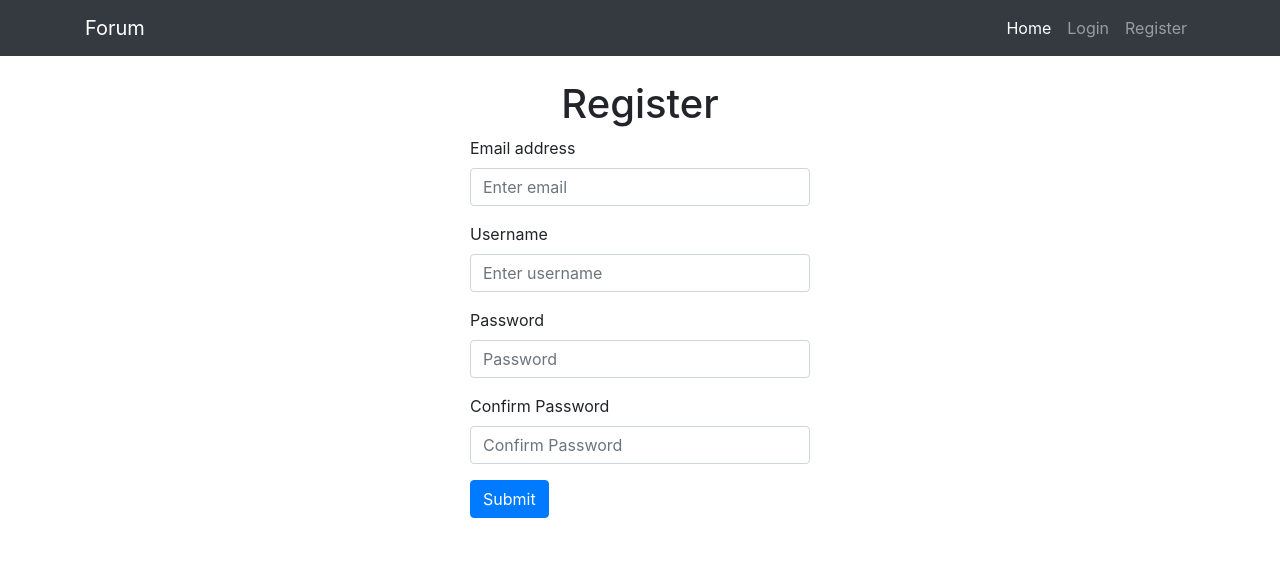
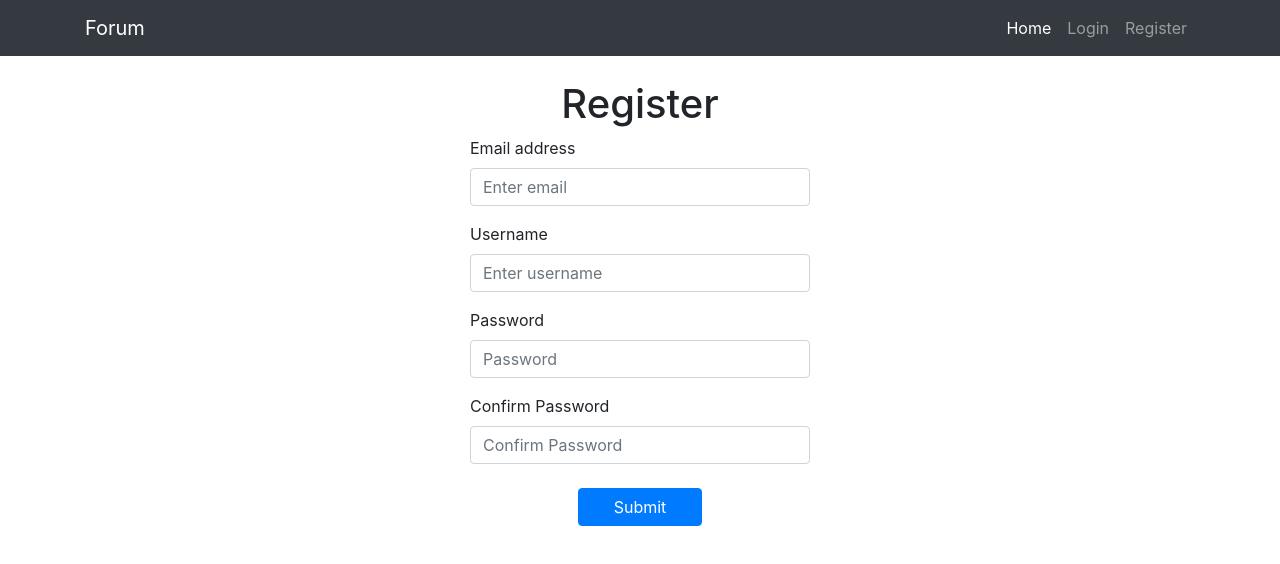
Before and after one commit to adrianpalomares/forum, an Angular app in the folder src/main/resources/frontend/angular-app/: page /register in a window 1280 px wide. Shown: the top 564 px of the page. Built offline with nearby package versions, Linux system fonts and the light colour scheme; a web font is replaced by a local one.

Commit message:
more changes(register)

```diff
--- a/src/main/resources/frontend/angular-app/src/app/pages/register/register.component.css
+++ b/src/main/resources/frontend/angular-app/src/app/pages/register/register.component.css
@@ -1,3 +1,7 @@
 h1 {
     text-align: center;
 }
+
+.btn {
+    width: 40%;
+}
--- a/src/main/resources/frontend/angular-app/src/app/pages/register/register.component.html
+++ b/src/main/resources/frontend/angular-app/src/app/pages/register/register.component.html
@@ -1,6 +1,6 @@
 <div class="container mt-4">
   <h1>Register</h1>
-  <form [formGroup]="form" class="col-sm-4 mx-auto">
+  <form [formGroup]="form" class="col-sm-4 mx-auto" (ngSubmit)="onSubmit()">
     <div class="form-group">
       <label for="inputEmail">Email address</label>
       <input
@@ -8,6 +8,7 @@
         class="form-control"
         id="inputEmail"
         placeholder="Enter email"
+        formControlName="email"
       />
     </div>
     <div class="form-group">
@@ -17,6 +18,7 @@
         class="form-control"
         id="inputUsername"
         placeholder="Enter username"
+        formControlName="username"
       />
     </div>
 
@@ -27,17 +29,21 @@
         class="form-control"
         id="inputPassword"
         placeholder="Password"
+        formControlName="password"
       />
     </div>
-     <div class="form-group">
+    <div class="form-group">
       <label for="inputConfirmPassword">Confirm Password</label>
       <input
         type="password"
         class="form-control"
         id="inputConfirmPassword"
         placeholder="Confirm Password"
+        formControlName="confirmPassword"
       />
     </div>
-    <button type="submit" class="btn btn-primary">Submit</button>
+    <div class="col text-center mt-4">
+      <button type="submit" class="btn btn-primary" (click)="onSubmit">Submit</button>
+    </div>
   </form>
 </div>
--- a/src/main/resources/frontend/angular-app/src/app/pages/register/register.component.ts
+++ b/src/main/resources/frontend/angular-app/src/app/pages/register/register.component.ts
@@ -1,5 +1,5 @@
 import { Component, OnInit } from '@angular/core';
-import { FormBuilder, FormGroup } from '@angular/forms';
+import { FormBuilder, FormGroup, Validators } from '@angular/forms';
 import { AuthService } from 'src/app/auth/auth.service';
 
 @Component({
@@ -9,11 +9,19 @@ import { AuthService } from 'src/app/auth/auth.service';
 })
 export class RegisterComponent implements OnInit {
     form: FormGroup;
+
     constructor(private fb: FormBuilder, private authService: AuthService) {}
 
     ngOnInit(): void {
         this.form = this.fb.group({
-
+            email: ['', Validators.required],
+            username: ['', Validators.required],
+            password: ['', Validators.required],
+            confirmPassword: ['', Validators.required],
         });
     }
+
+    onSubmit(): void {
+        console.log(this.form.get('email'));
+    }
 }
```
